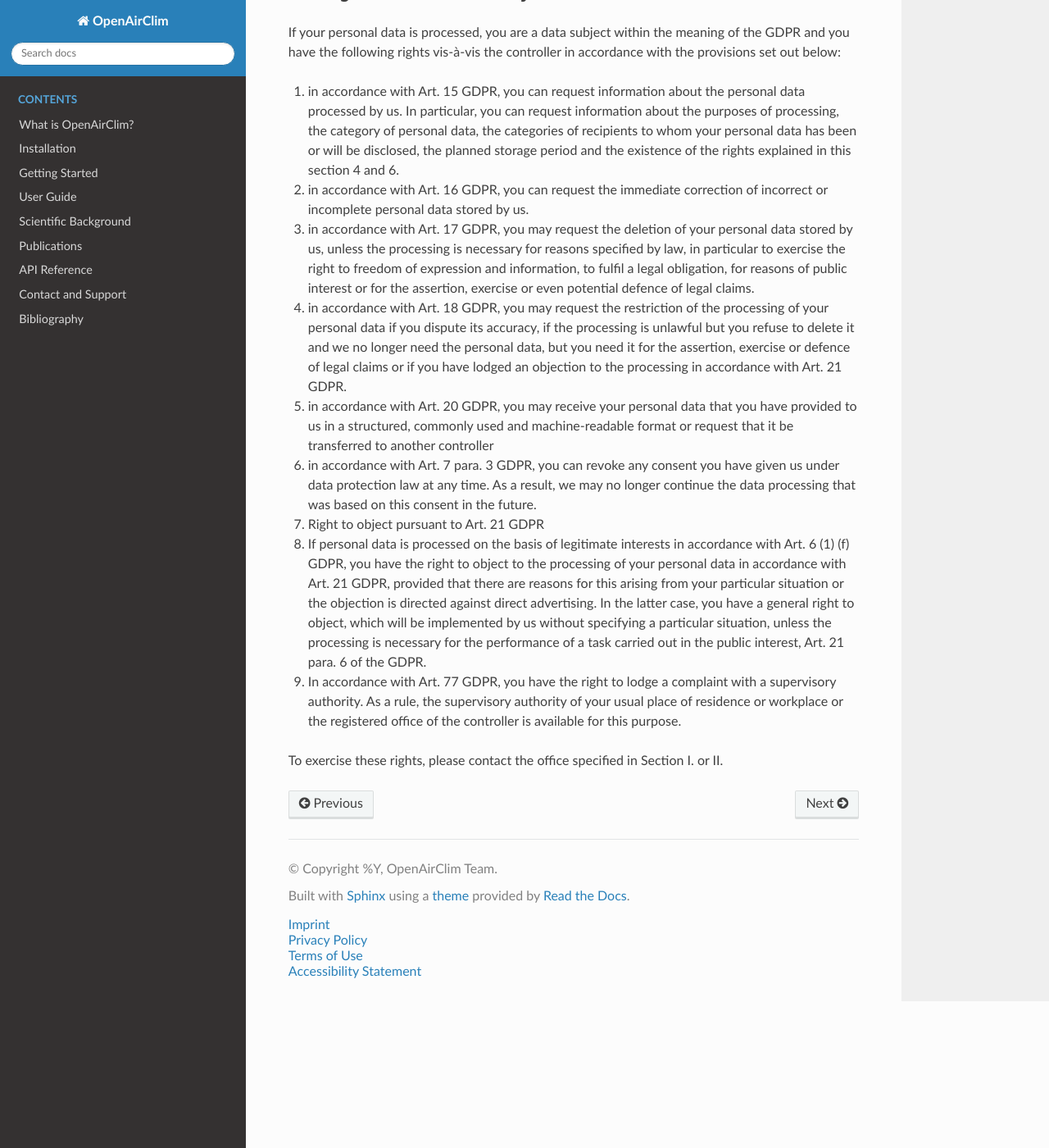
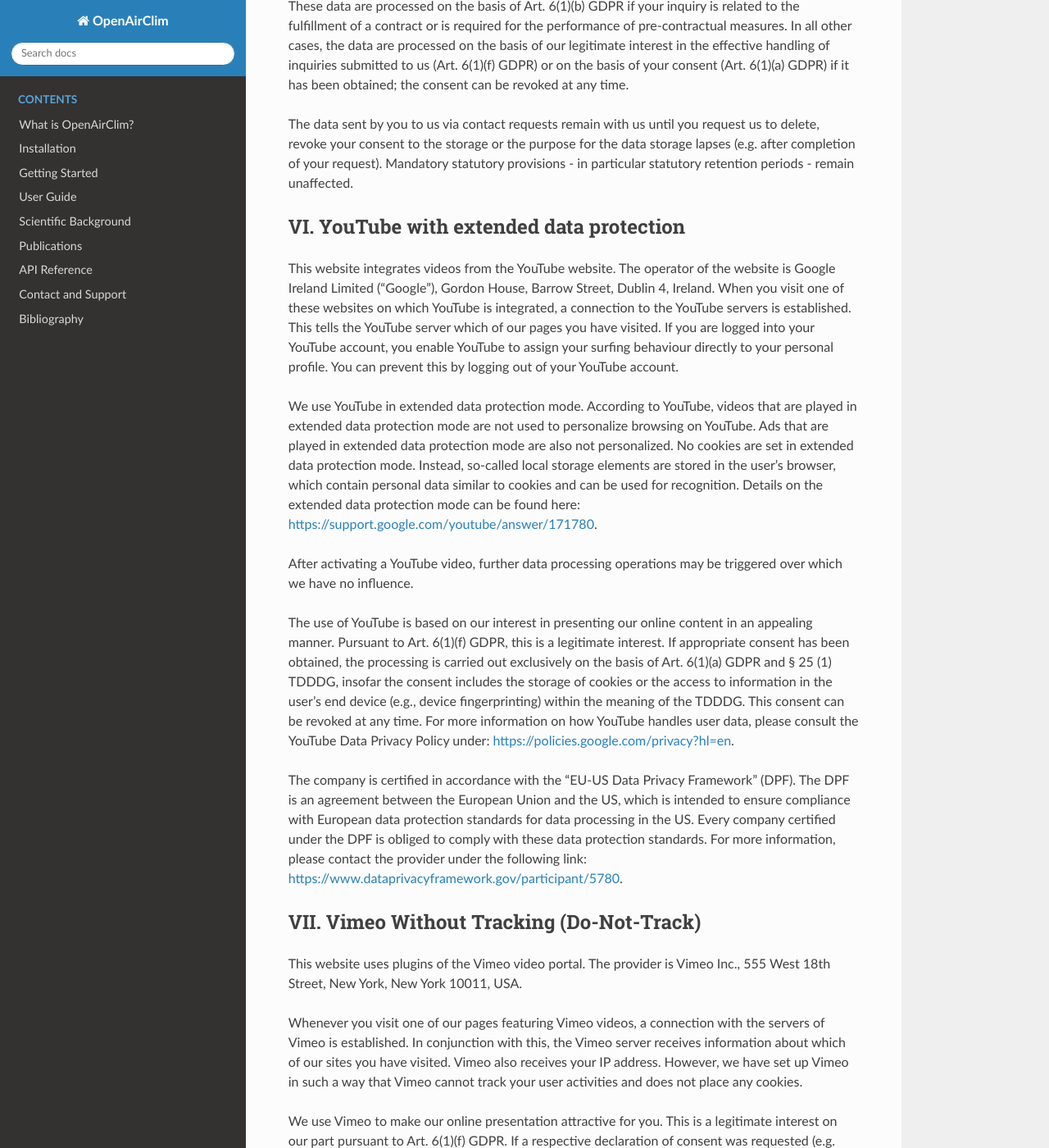
Before and after one commit to dlr-pa/oac, a Sphinx documentation site: the page built from docs/source/privacy-policy.rst, in a window 1280 px wide and 1400 px high, scrolled down 5764 px. Shown: the whole window at 82% size. Built offline with Sphinx 7.4.7 and the Read the Docs theme 3.1.0, drawn with Linux system fonts in a browser that asks for light colours; some of the changed text lies outside the part shown.

Commit message:
Update imprint.rst and privacy-policy.rst
Updated according to inputs from DLR administration and current templates.

```diff
--- a/docs/source/imprint.rst
+++ b/docs/source/imprint.rst
@@ -1,7 +1,7 @@
 Imprint
 =======
 
-**Imprint according to Section 5 Telemediengesetz (German Telemedia Act) and Section 18 Medienstaatsvertrag (German State Media Treaty)**
+**Imprint according to Section 5 Digitale-Dienste-Gesetz (German Act on Digital Services) and Section 18 Medienstaatsvertrag (German State Media Treaty)**
 
 | Deutsches Zentrum für Luft- und Raumfahrt e. V.
 | German Aerospace Center (DLR)
@@ -20,6 +20,7 @@
 **Seat of the Executive Board**
 
 The Executive Board's seat is located at DLR, Executive Board, Linder Hoehe, D-51147 Cologne.
+
 The Executive Board can also authorise DLR employees to act on behalf of DLR.
 The head of DLR's legal department, Linder Hoehe, 51147 Cologne, can provide information about the extent of this authorisation.
 
@@ -39,12 +40,15 @@
 | 82234 Weßling-Oberpfaffenhofen
 | Germany
 
-**Liability**
+**Liability for DLR´s own content**
 
-According to section 7 first paragraph of the German Telemedia Act, DLR as the content provider is responsible for its own content which it provides for use on this website openairclim.org, in accordance with the general laws.
-Cross-references (“links”) to content provided by other content providers must be distinguished from DLR's own content.
-By means of the cross-reference DLR provides third-party content for use which is marked accordingly by the indication “[external]” or by a link.
+As far as DLR´s "own content" (information, software or documentation) is being made available free of charge on this website [https://openairclim.org], any liability for defects as to quality or title of DLR´s own content - especially in relation to the correctness or absence of defects or the absence of claims or third party rights or in relation to completeness and/or fitness for purpose - is excluded except in cases of willful misconduct or gross negligence.
+
+**Liability for third party content via setting of hyperlinks**
+
+Cross-references or rather hyperlinks ("links") to content provided by other content providers must be distinguished from DLR´s own content.
+By means of hyperlinking DLR provides third-party content for use which is marked accordingly by the indication "[external]" or by a link.
 Before setting the link DLR checks this third-party content if it causes possible civil or criminal liability.
 However, it cannot be excluded that the third-party content providers change their content afterwards.
-DLR does not constantly check the third-party content it refers to for changes made by the third-party content providers which could engender DLR's civil or criminal liability.
+DLR does not constantly check the third-party content it refers to for changes made by the third-party content providers which could engender DLR´s civil or criminal liability.
 If you believe that the linked external sites violate applicable laws or otherwise have inappropriate content, please let us know.
--- a/docs/source/privacy-policy.rst
+++ b/docs/source/privacy-policy.rst
@@ -105,6 +105,15 @@
 
 Many data processing operations are only possible with your express consent. You can withdraw your consent at any time with effect for the future. The legality of the data processing carried out until the revocation remains unaffected by the revocation.
 
+*5. Information on data transfer to the USA and other non-EU countries*
+
+Among other things, we use tools of companies domiciled in the United States or other from a data protection perspective non-secure non-EU countries.
+If these tools are active, your personal data may potentially be transferred to these non-EU countries and may be processed there.
+We must point out that in these countries, a data protection level that is comparable to that in the EU cannot be guaranteed.
+For instance, U.S. enterprises are under a mandate to release personal data to the security agencies and you as the data subject do not have any litigation options to defend yourself in court.
+Hence, it cannot be ruled out that U.S. agencies (e.g., the Secret Service) may process, analyze, and permanently archive your personal data for surveillance purposes.
+We have no control over these processing activities.
+
 V. Processing operations
 ------------------------
 
@@ -153,19 +162,60 @@
 
 The data sent by you to us via contact requests remain with us until you request us to delete, revoke your consent to the storage or the purpose for the data storage lapses (e.g. after completion of your request). Mandatory statutory provisions - in particular statutory retention periods - remain unaffected.
 
-VI. Rights of the data subject
-------------------------------
+VI. YouTube with extended data protection
+-----------------------------------------
+
+This website integrates videos from the YouTube website. The operator of the website is Google Ireland Limited (“Google”), Gordon House, Barrow Street, Dublin 4, Ireland.
+When you visit one of these websites on which YouTube is integrated, a connection to the YouTube servers is established. This tells the YouTube server which of our pages you have visited. If you are logged into your YouTube account, you enable YouTube to assign your surfing behaviour directly to your personal profile. You can prevent this by logging out of your YouTube account.
+
+We use YouTube in extended data protection mode. According to YouTube, videos that are played in extended data protection mode are not used to personalize browsing on YouTube. Ads that are played in extended data protection mode are also not personalized. No cookies are set in extended data protection mode. Instead, so-called local storage elements are stored in the user's browser, which contain personal data similar to cookies and can be used for recognition. Details on the extended data protection mode can be found here:
+https://support.google.com/youtube/answer/171780.
+
+After activating a YouTube video, further data processing operations may be triggered over which we have no influence.
+
+The use of YouTube is based on our interest in presenting our online content in an appealing manner. Pursuant to Art. 6(1)(f) GDPR, this is a legitimate interest. If appropriate consent has been obtained, the processing is carried out exclusively on the basis of Art. 6(1)(a) GDPR and § 25 (1) TDDDG, insofar the consent includes the storage of cookies or the access to information in the user’s end device (e.g., device fingerprinting) within the meaning of the TDDDG. This consent can be revoked at any time.
+For more information on how YouTube handles user data, please consult the YouTube Data Privacy Policy under:
+https://policies.google.com/privacy?hl=en.
+
+The company is certified in accordance with the “EU-US Data Privacy Framework” (DPF). The DPF is an agreement between the European Union and the US, which is intended to ensure compliance with European data protection standards for data processing in the US. Every company certified under the DPF is obliged to comply with these data protection standards. For more information, please contact the provider under the following link:
+https://www.dataprivacyframework.gov/participant/5780.
+
+VII. Vimeo Without Tracking (Do-Not-Track)
+------------------------------------------
+
+This website uses plugins of the Vimeo video portal. The provider is Vimeo Inc., 555 West 18th Street, New York, New York 10011, USA.
+
+Whenever you visit one of our pages featuring Vimeo videos, a connection with the servers of Vimeo is established.
+In conjunction with this, the Vimeo server receives information about which of our sites you have visited.
+Vimeo also receives your IP address. However, we have set up Vimeo in such a way that Vimeo cannot track your user activities and does not place any cookies.
+
+We use Vimeo to make our online presentation attractive for you. This is a legitimate interest on our part pursuant to Art. 6(1)(f) GDPR.
+If a respective declaration of consent was requested (e.g. concerning the storage of cookies), processing shall occur exclusively on the basis of Art. 6(1)(a) GDPR; the given consent may be revoked at any time.
+
+Data transmission to the US is based on the Standard Contractual Clauses (SCC) of the European Commission and, according to Vimeo, on “legitimate business interests”.
+Details can be found here: https://vimeo.com/privacy.
+
+For more information on the handling of user data, please consult Vimeo’s data privacy policy at:
+https://vimeo.com/privacy
+
+The company is certified in accordance with the “EU-US Data Privacy Framework” (DPF).
+The DPF is an agreement between the European Union and the US, which is intended to ensure compliance with European data protection standards for data processing in the US.
+Every company certified under the DPF is obliged to comply with these data protection standards. For more information, please contact the provider under the following link:
+https://www.dataprivacyframework.gov/participant/5711.
+
+VIII. Rights of the data subject
+--------------------------------
 
 If your personal data is processed, you are a data subject within the meaning of the GDPR and you have the following rights vis-à-vis the controller in accordance with the provisions set out below:
 
-1. in accordance with Art. 15 GDPR, you can request information about the personal data processed by us. In particular, you can request information about the purposes of processing, the category of personal data, the categories of recipients to whom your personal data has been or will be disclosed, the planned storage period and the existence of the rights explained in this section 4 and 6.
-2. in accordance with Art. 16 GDPR, you can request the immediate correction of incorrect or incomplete personal data stored by us.
-3. in accordance with Art. 17 GDPR, you may request the deletion of your personal data stored by us, unless the processing is necessary for reasons specified by law, in particular to exercise the right to freedom of expression and information, to fulfil a legal obligation, for reasons of public interest or for the assertion, exercise or even potential defence of legal claims.
-4. in accordance with Art. 18 GDPR, you may request the restriction of the processing of your personal data if you dispute its accuracy, if the processing is unlawful but you refuse to delete it and we no longer need the personal data, but you need it for the assertion, exercise or defence of legal claims or if you have lodged an objection to the processing in accordance with Art. 21 GDPR.
-5. in accordance with Art. 20 GDPR, you may receive your personal data that you have provided to us in a structured, commonly used and machine-readable format or request that it be transferred to another controller
-6. in accordance with Art. 7 para. 3 GDPR, you can revoke any consent you have given us under data protection law at any time. As a result, we may no longer continue the data processing that was based on this consent in the future.
-7. Right to object pursuant to Art. 21 GDPR
-8. If personal data is processed on the basis of legitimate interests in accordance with Art. 6 (1) (f) GDPR, you have the right to object to the processing of your personal data in accordance with Art. 21 GDPR, provided that there are reasons for this arising from your particular situation or the objection is directed against direct advertising. In the latter case, you have a general right to object, which will be implemented by us without specifying a particular situation, unless the processing is necessary for the performance of a task carried out in the public interest, Art. 21 para. 6 of the GDPR.
-9. In accordance with Art. 77 GDPR, you have the right to lodge a complaint with a supervisory authority. As a rule, the supervisory authority of your usual place of residence or workplace or the registered office of the controller is available for this purpose.
+1. in accordance with Art. 15 GDPR, you can **request information** about the personal data processed by us. In particular, you can request information about the purposes of processing, the category of personal data, the categories of recipients to whom your personal data has been or will be disclosed, the planned storage period and the existence of the rights explained in this section 4 and 6.
+2. in accordance with Art. 16 GDPR, you can request the **immediate correction** of incorrect or incomplete personal data stored by us.
+3. in accordance with Art. 17 GDPR, you may request **the deletion** of your personal data stored by us, unless the processing is necessary for reasons specified by law, in particular to exercise the right to freedom of expression and information, to fulfil a legal obligation, for reasons of public interest or for the assertion, exercise or even potential defence of legal claims.
+4. in accordance with Art. 18 GDPR, you may request **the restriction of the processing** of your personal data if you dispute its accuracy, if the processing is unlawful but you refuse to delete it and we no longer need the personal data, but you need it for the assertion, exercise or defence of legal claims or if you have lodged an objection to the processing in accordance with Art. 21 GDPR.
+5. in accordance with Art. 20 GDPR, you may **receive** your personal data that you have provided to us in a structured, commonly used and machine-readable format or **request that it be transferred** to another controller
+6. in accordance with Art. 7 para. 3 GDPR, you can **revoke** any consent you have given us under data protection law at any time. As a result, we may no longer continue the data processing that was based on this consent in the future.
+7. **Right to object pursuant to Art. 21 GDPR**
+    **If personal data is processed on the basis of legitimate interests in accordance with Art. 6 (1) (f) GDPR, you have the right to object to the processing of your personal data in accordance with Art. 21 GDPR, provided that there are reasons for this arising from your particular situation or the objection is directed against direct advertising. In the latter case, you have a general right to object, which will be implemented by us without specifying a particular situation, unless the processing is necessary for the performance of a task carried out in the public interest, Art. 21 para. 6 of the GDPR.**
+8. In accordance with Art. 77 GDPR, you have the right **to lodge a complaint** with a supervisory authority. As a rule, the supervisory authority of your usual place of residence or workplace or the registered office of the controller is available for this purpose.
 
 To exercise these rights, please contact the office specified in Section I. or II.
```
Also changed, not shown: other parts of docs/source/imprint.rst (+2 -2 lines).
